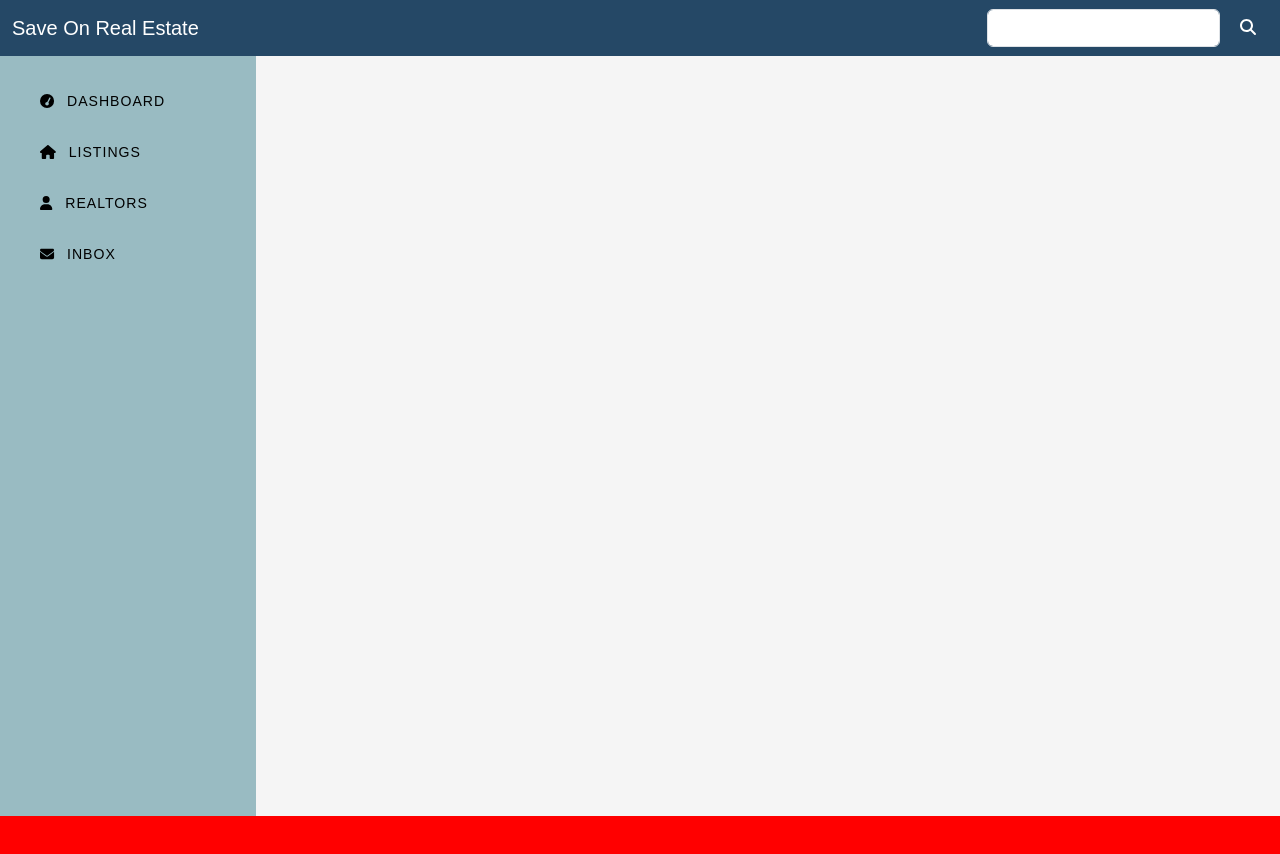
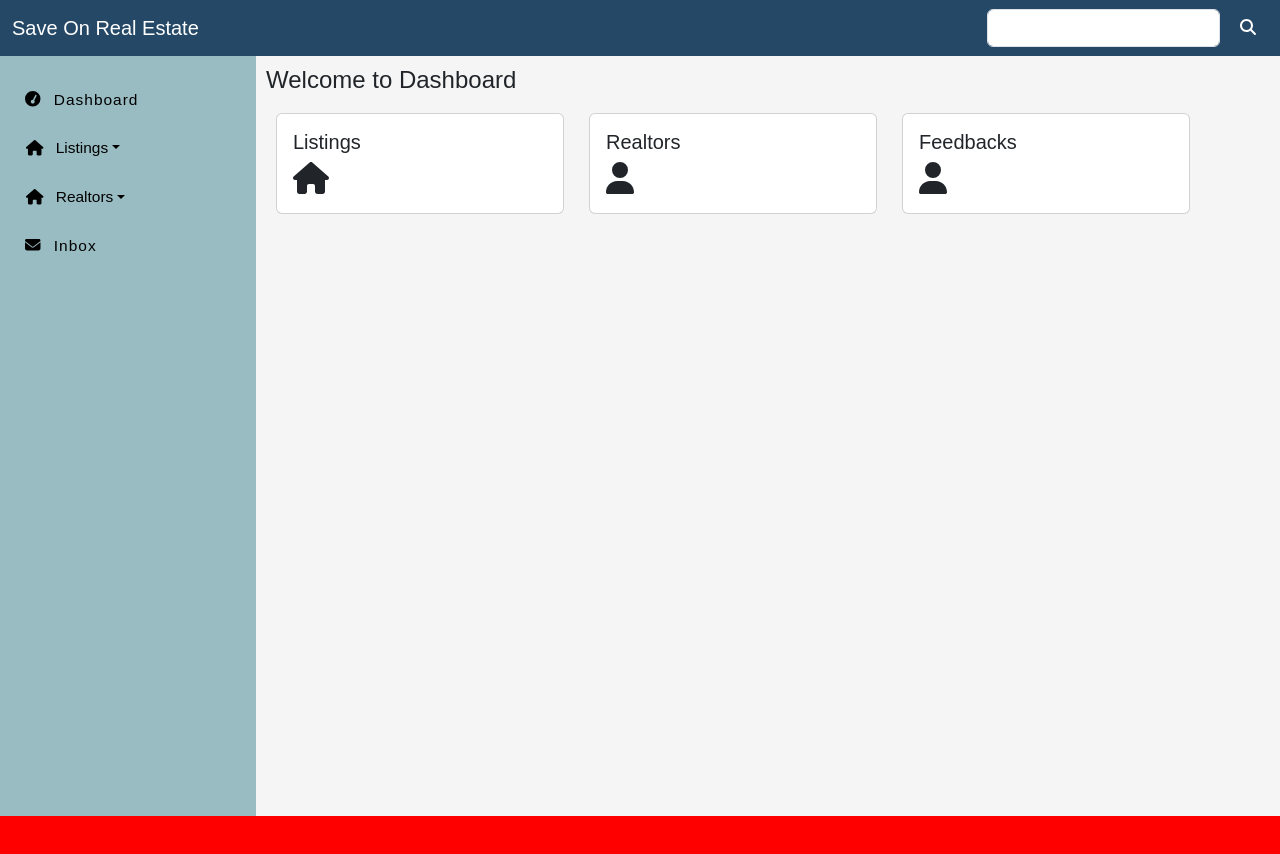
Before and after one commit to rsahilt/saveonrealestate, a React (Vite) app: page /admin in a window 1280 px wide. Built offline with nearby package versions, Linux system fonts and the light colour scheme.

Commit message:
resuming work

```diff
--- a/src/Components/Admin/Admin.css
+++ b/src/Components/Admin/Admin.css
@@ -9,8 +9,10 @@
 }
 
 .admin-link{
-    padding: 10px 20px;
-    margin: 5px 10px;
+    padding: 10px 5px;
+    margin: 2px 10px;
+    font-size: 1.1em;
+    text-transform: capitalize;
     border-radius: 0 !important;
 }
 
--- a/src/Components/Admin/AdminSidebar.jsx
+++ b/src/Components/Admin/AdminSidebar.jsx
@@ -1,10 +1,10 @@
 import React from 'react';
 import { FontAwesomeIcon } from '@fortawesome/react-fontawesome';
 import { faHome, faTachometer, faUser, faEnvelope } from '@fortawesome/free-solid-svg-icons';
-import { Nav } from 'react-bootstrap';
+import { Nav, Dropdown, Button } from 'react-bootstrap';
 import './Admin.css';
 
-function Sidebar() {
+function AdminSidebar() {
   return (
     <div className='admin-sidebar'>
       <Nav className="flex-column admin-sidebar-list">
@@ -12,17 +12,37 @@ function Sidebar() {
           <Nav.Link href="#" className="admin-link text-black">
             <FontAwesomeIcon icon={faTachometer} className="me-2 admin-faicon" /> Dashboard
           </Nav.Link>
+
         </Nav.Item>
+
         <Nav.Item>
-          <Nav.Link href="#" className="admin-link text-black">
-            <FontAwesomeIcon icon={faHome} className="me-2 admin-faicon" /> Listings
-          </Nav.Link>
+          <Dropdown>
+            <Dropdown.Toggle variant="link" style={{textDecoration:'none'}} id="dropdown-basic" className="admin-link text-black">
+              <FontAwesomeIcon icon={faHome} className="me-2 admin-faicon" /> Listings
+            </Dropdown.Toggle>
+
+            <Dropdown.Menu>
+              <Dropdown.Item href="#action/1">View All Listing</Dropdown.Item>
+              <Dropdown.Item href="#action/2">Create New Listing</Dropdown.Item>
+              <Dropdown.Item href="#action/3">Update/Delete Listing</Dropdown.Item>
+            </Dropdown.Menu>
+          </Dropdown>
         </Nav.Item>
+
         <Nav.Item>
-          <Nav.Link href="#" className="admin-link text-black">
-            <FontAwesomeIcon icon={faUser} className="me-2 admin-faicon" /> Realtors
-          </Nav.Link>
+          <Dropdown>
+              <Dropdown.Toggle variant="link" style={{textDecoration:'none'}} id="dropdown-basic" className="admin-link text-black">
+                <FontAwesomeIcon icon={faHome} className="me-2 admin-faicon" /> Realtors
+              </Dropdown.Toggle>
+
+              <Dropdown.Menu>
+                <Dropdown.Item href="#action/1">View All Realtors</Dropdown.Item>
+                <Dropdown.Item href="#action/2">Add New Realtor</Dropdown.Item>
+                <Dropdown.Item href="#action/3">Edit/Remove Realtor</Dropdown.Item>
+              </Dropdown.Menu>
+            </Dropdown>
         </Nav.Item>
+
         <Nav.Item>
           <Nav.Link href="#" className="admin-link text-black">
             <FontAwesomeIcon icon={faEnvelope} className="me-2 admin-faicon" /> Inbox
@@ -33,4 +53,4 @@ function Sidebar() {
   );
 }
 
-export default Sidebar;
+export default AdminSidebar;
--- a/src/Pages/Admin/Dashboard.css
+++ b/src/Pages/Admin/Dashboard.css
@@ -16,4 +16,13 @@
     width: 80%;
     background-color: #F5F5F5;
     height: 100%;
+    display: flex;
+    flex-direction: column;
 }
+
+.admin-summary{
+    width: 100%;
+    display: flex;
+    flex-wrap: wrap;
+    padding: 0 20px;
+}
--- a/src/Pages/Admin/Dashboard.jsx
+++ b/src/Pages/Admin/Dashboard.jsx
@@ -2,6 +2,9 @@ import React from 'react'
 import AdminNavbar from '../../Components/Admin/AdminNavbar'
 import Sidebar from '../../Components/Admin/AdminSidebar'
 import './Dashboard.css'
+import Card from 'react-bootstrap/Card';
+import { FontAwesomeIcon } from '@fortawesome/react-fontawesome';
+import { faHome, faUser } from '@fortawesome/free-solid-svg-icons';
 
 
 const Dashboard = () => {
@@ -14,7 +17,38 @@ const Dashboard = () => {
             <Sidebar />
           </div>
 
-          <div className="dashboard-content"></div>
+          <div className="dashboard-content">
+            <h1 style={{fontWeight:'500', fontSize:'1.5em', padding:'10px'}}>Welcome to Dashboard</h1>
+
+            <div className="admin-summary">
+              <Card style={{ width: '18rem', marginRight:'25px' }}>
+                <Card.Body>
+                  <Card.Title>Listings</Card.Title>
+                  <Card.Text>
+                    <FontAwesomeIcon icon={faHome} style={{fontSize: '2em'}}/>
+                  </Card.Text>
+                </Card.Body>
+              </Card>
+
+              <Card style={{ width: '18rem', marginRight:'25px' }}>
+                <Card.Body>
+                  <Card.Title>Realtors</Card.Title>
+                  <Card.Text>
+                    <FontAwesomeIcon icon={faUser} style={{fontSize: '2em'}}/>
+                  </Card.Text>
+                </Card.Body>
+              </Card>
+
+              <Card style={{ width: '18rem', marginRight:'25px' }}>
+                <Card.Body>
+                  <Card.Title>Feedbacks</Card.Title>
+                  <Card.Text>
+                    <FontAwesomeIcon icon={faUser} style={{fontSize: '2em'}}/>
+                  </Card.Text>
+                </Card.Body>
+              </Card>
+            </div>
+          </div>
         </section>
 
     </>
```
